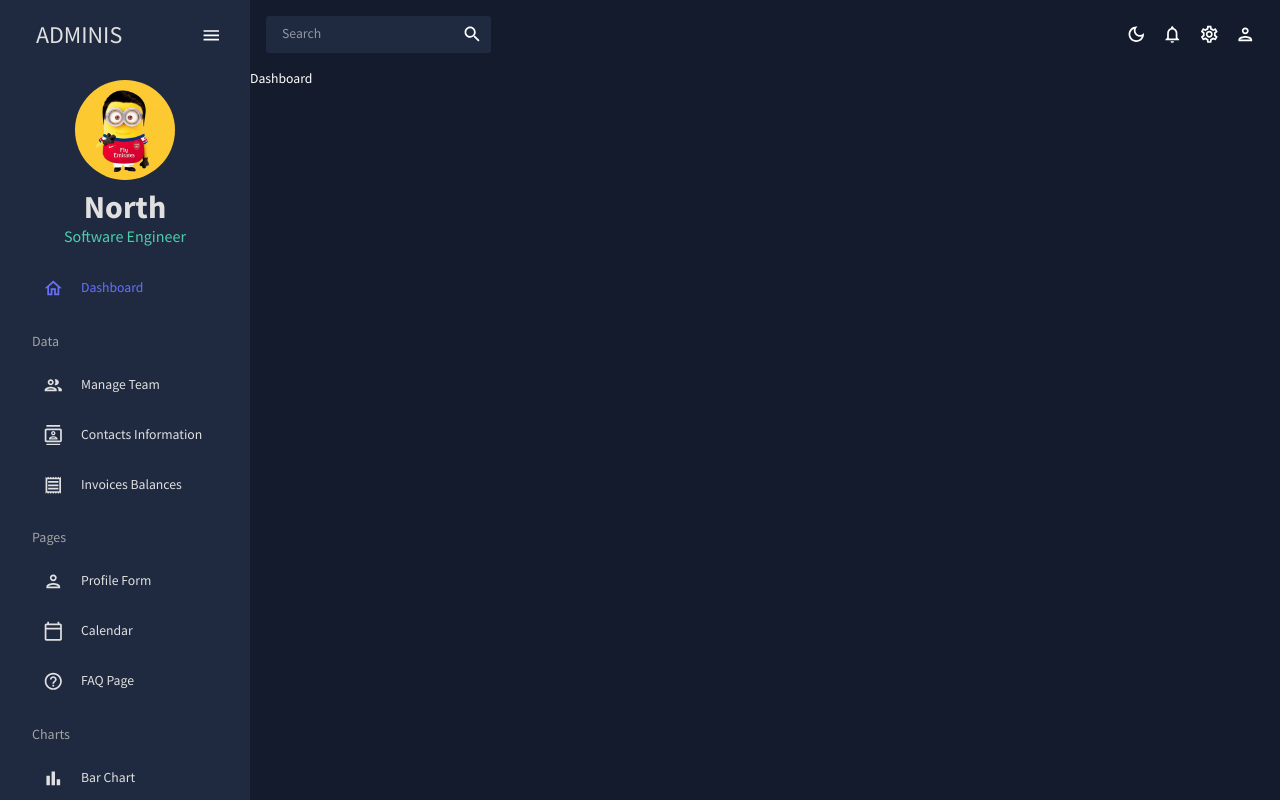
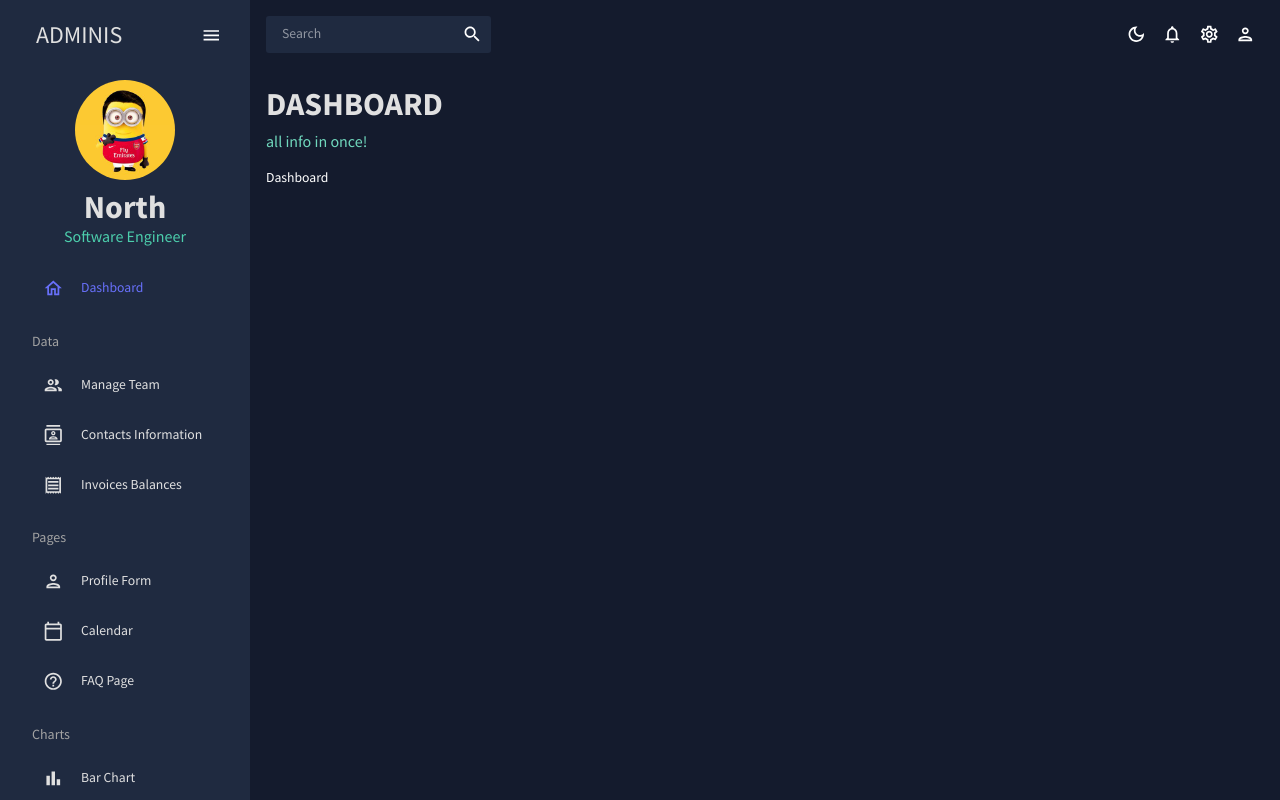
Before and after one commit to nOBITa3001/react-admin-dashboard, a React (Vite) app: page / in a window 1280 px wide. Shown: the top 800 px of the page. Built offline with nearby package versions, Linux system fonts and the light colour scheme.

Commit message:
feat: add header

```diff
--- /dev/null
+++ b/src/components/Header.tsx
@@ -0,0 +1,28 @@
+import { Box, Typography, useTheme } from "@mui/material";
+import { tokens } from "../theme";
+
+type Props = {
+  title: string;
+  subtitle: string;
+};
+
+export const Header = ({ title, subtitle }: Props) => {
+  const theme = useTheme();
+  const colors = tokens(theme.palette.mode);
+
+  return (
+    <Box mb={2}>
+      <Typography
+        variant="h2"
+        color={colors.grey[100]}
+        fontWeight="bold"
+        sx={{ mb: "0.25em" }}
+      >
+        {title}
+      </Typography>
+      <Typography variant="h5" color={colors.greenAccent[400]}>
+        {subtitle}
+      </Typography>
+    </Box>
+  );
+};
--- a/src/scenes/dashboard/index.tsx
+++ b/src/scenes/dashboard/index.tsx
@@ -1,3 +1,11 @@
+import { Box } from "@mui/material";
+import { Header } from "../../components/Header";
+
 export const Dashboard = () => {
-  return <div>Dashboard</div>;
+  return (
+    <Box m={2}>
+      <Header title="DASHBOARD" subtitle="all info in once!"></Header>
+      <div>Dashboard</div>
+    </Box>
+  );
 };
```
